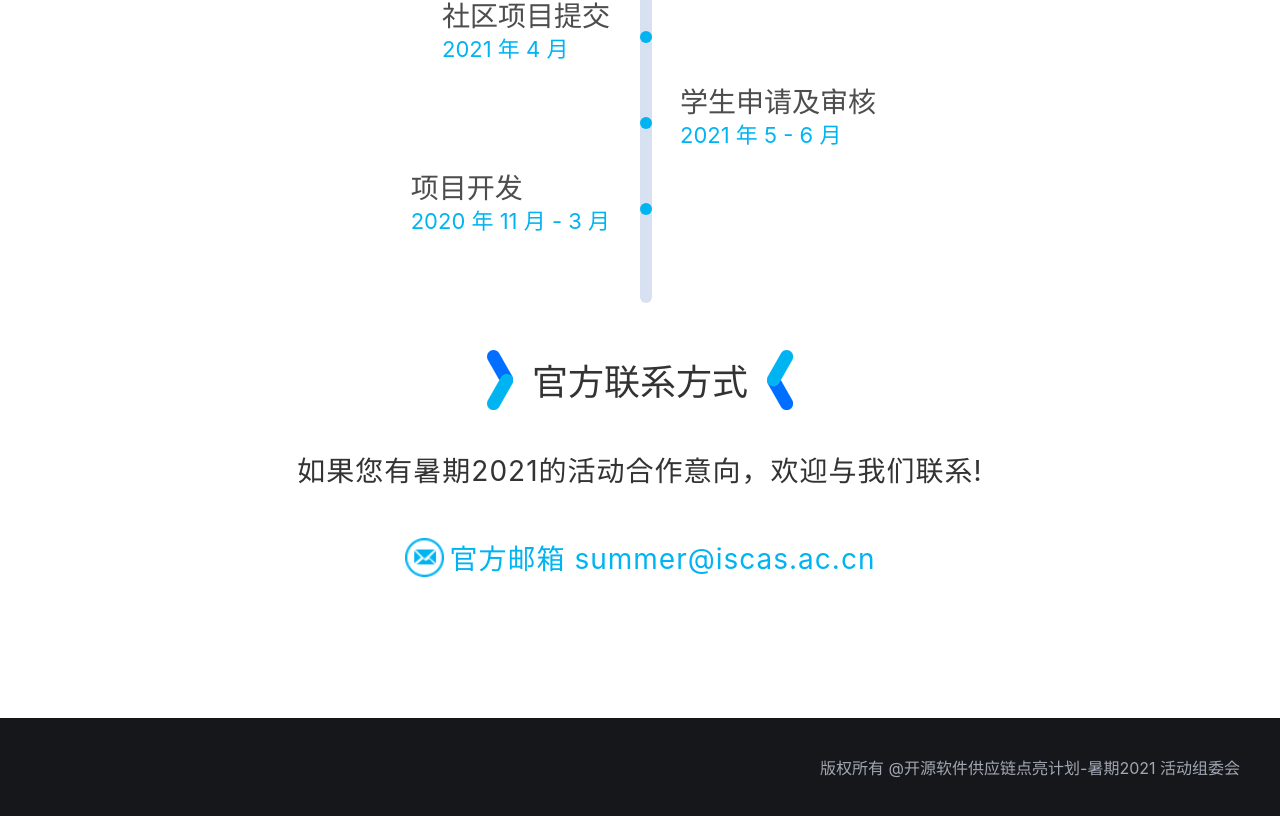
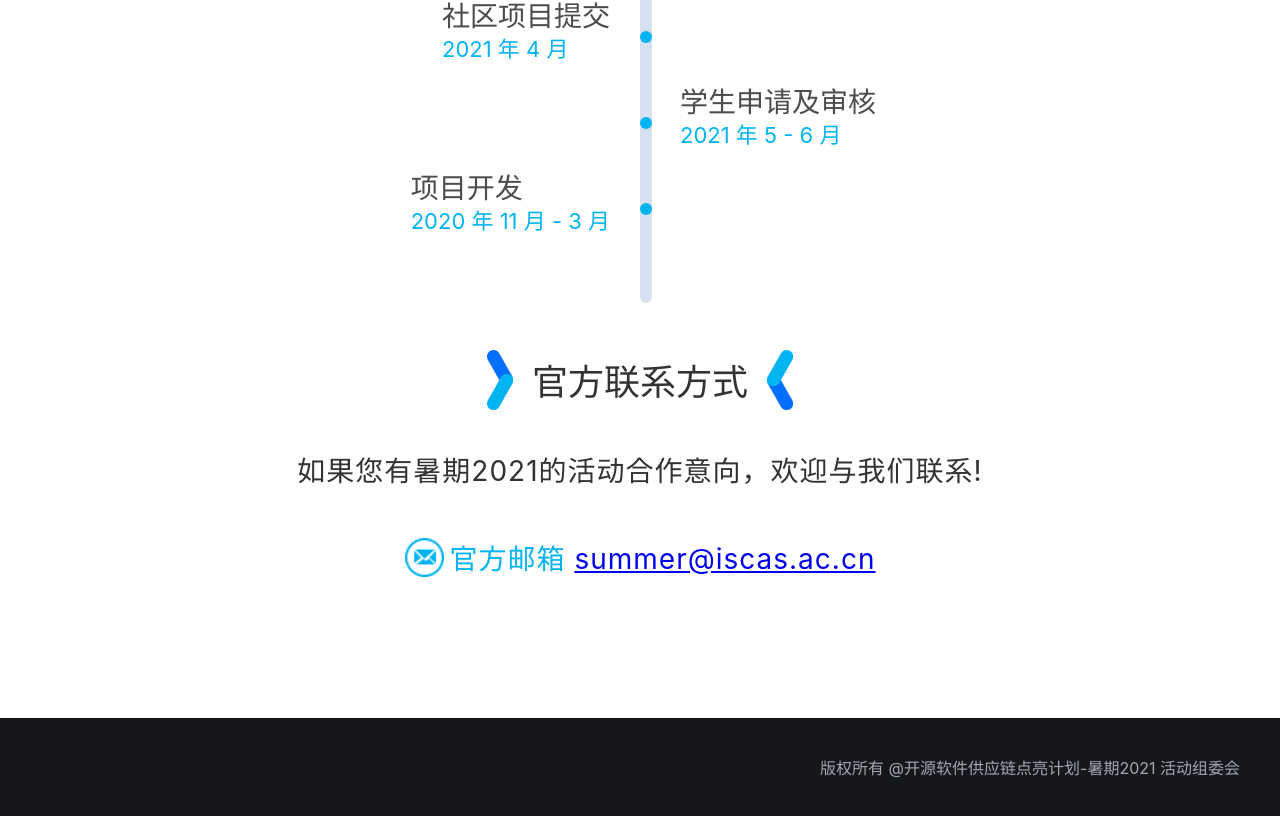
Before and after one commit to yinjiayi/homepage, a React app: page / in a window 1280 px wide. Shown: the part 923-1739 px from the top of the page. Built offline with nearby package versions, Linux system fonts and the light colour scheme.

Commit message:
Update src/pages/index/index.js

```diff
--- a/src/pages/index/index.js
+++ b/src/pages/index/index.js
@@ -74,7 +74,7 @@ export default class Index extends React.Component{
                         <div className="indexTwoWrapper">
                             <div className="indexTwoText">如果您有暑期2021的活动合作意向，欢迎与我们联系!</div>
                             <div className="indexTwoBlue">
-                                <span>官方邮箱 summer@iscas.ac.cn</span>
+                                <span>官方邮箱 <a href="mailto:summer@iscas.ac.cn">summer@iscas.ac.cn</a></span>
                             </div>
                         </div>
                     </div>
```
